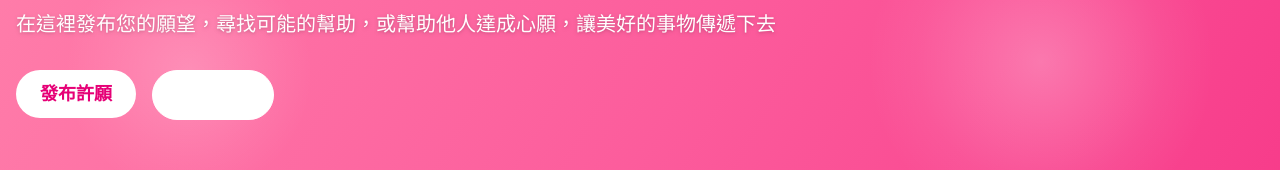
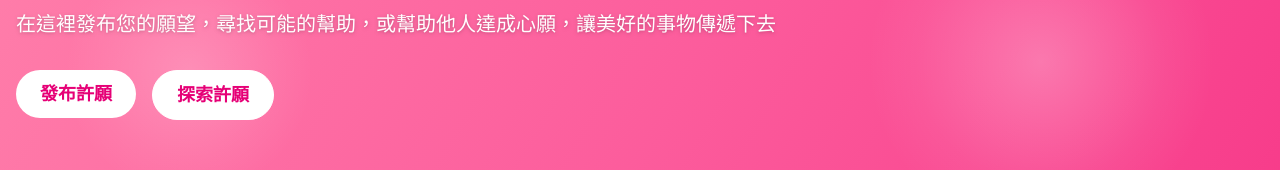
Before and after one commit to firstfu/wishing, a Next.js app: page / in a window 1280 px wide. Shown: the part 215-385 px from the top of the page. Built offline with nearby package versions, Linux system fonts and the light colour scheme.

Commit message:
更新首頁按鈕樣式，將「探索許願」按鈕的文字顏色改為粉紅色，以增強視覺效果並統一色調。

```diff
--- a/app/page.tsx
+++ b/app/page.tsx
@@ -158,7 +158,7 @@ export default function Home() {
                 </Button>
               </Link>
               <Link href="/wishes">
-                <Button size="lg" variant="outline" className="rounded-full px-6 py-6 text-white border-white font-bold hover:bg-white/10 hover:border-white transition-all">
+                <Button size="lg" variant="outline" className="rounded-full px-6 py-6 text-pink-600  border-white font-bold hover:bg-white/10 hover:border-white transition-all">
                   探索許願
                 </Button>
               </Link>
```
